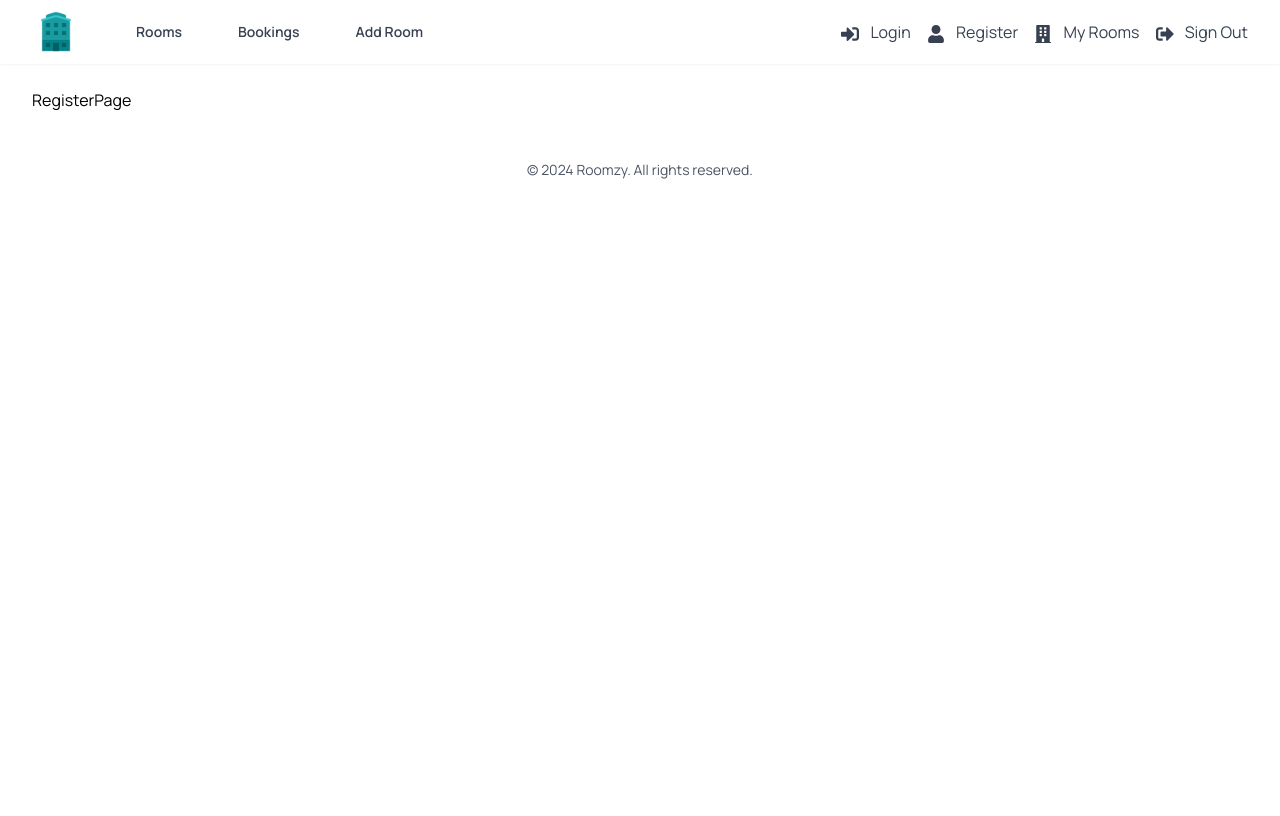
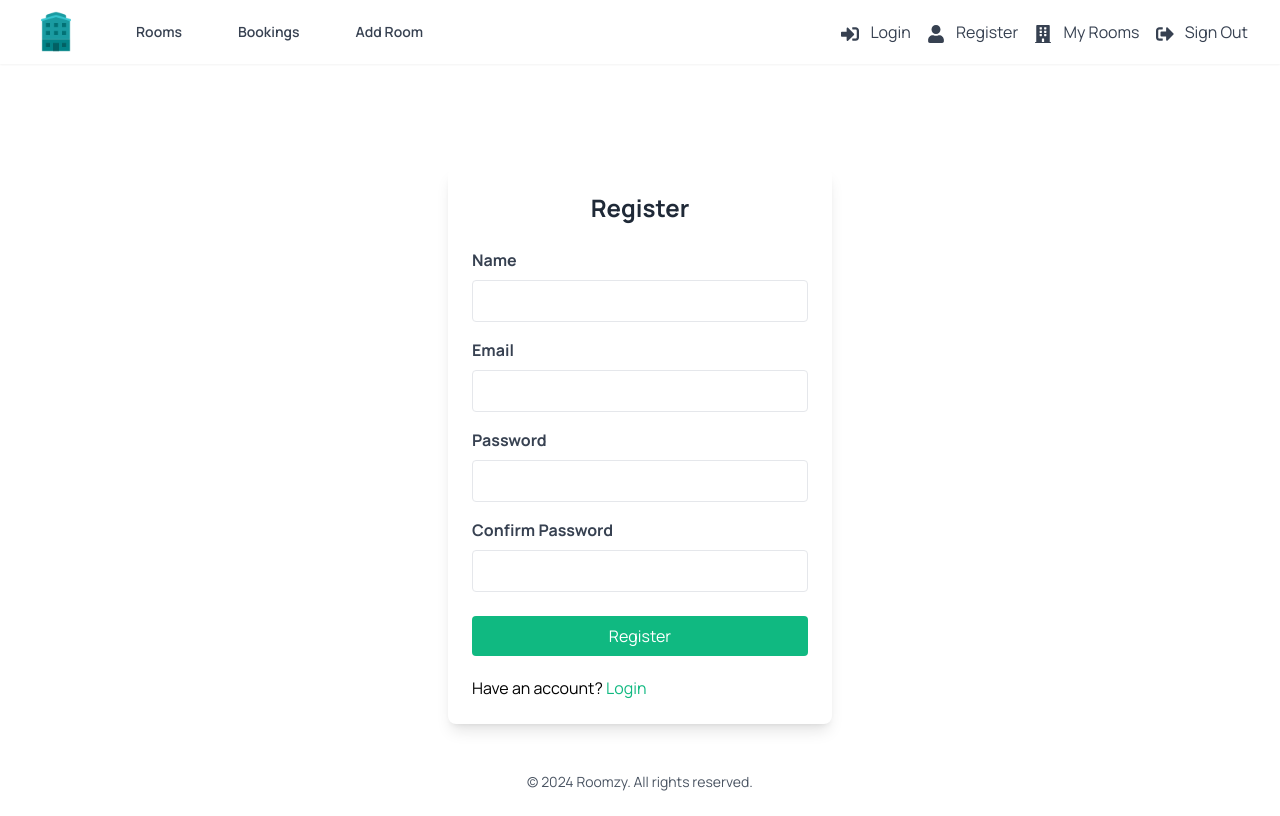
Before and after one commit to AvikNayak22/roomzy, a Next.js app: page /register in a window 1280 px wide. Built offline with nearby package versions, Linux system fonts and the light colour scheme.

Commit message:
login and register page created

```diff
--- a/app/login/page.jsx
+++ b/app/login/page.jsx
@@ -1,7 +1,63 @@
 import React from "react";
+import Link from "next/link";
 
 const LoginPage = () => {
-  return <div>LoginPage</div>;
+  return (
+    <div className="flex items-center justify-center">
+      <div className="bg-white shadow-lg rounded-lg p-6 w-full max-w-sm mt-20">
+        <form>
+          <h2 className="text-2xl font-bold text-center text-gray-800 mb-6">
+            Login
+          </h2>
+          <div className="mb-4">
+            <label
+              htmlFor="email"
+              className="block text-gray-700 font-bold mb-2"
+            >
+              Email
+            </label>
+            <input
+              type="email"
+              id="email"
+              name="email"
+              className="border rounded w-full py-2 px-3"
+              required
+            />
+          </div>
+          <div className="mb-6">
+            <label
+              htmlFor="password"
+              className="block text-gray-700 font-bold mb-2"
+            >
+              Password
+            </label>
+            <input
+              type="password"
+              id="password"
+              name="password"
+              className="border rounded w-full py-2 px-3"
+              required
+            />
+          </div>
+          <div className="flex flex-col gap-5">
+            <button
+              type="submit"
+              className="bg-emerald-500 text-white px-4 py-2 rounded hover:bg-emerald-700"
+            >
+              Login
+            </button>
+            <p>
+              No account?
+              <Link href="/register" className="text-emerald-500">
+                {" "}
+                Register
+              </Link>
+            </p>
+          </div>
+        </form>
+      </div>
+    </div>
+  );
 };
 
 export default LoginPage;
--- a/app/register/page.jsx
+++ b/app/register/page.jsx
@@ -1,7 +1,93 @@
+import Link from "next/link";
 import React from "react";
 
 const RegisterPage = () => {
-  return <div>RegisterPage</div>;
+  return (
+    <div className="flex items-center justify-center">
+      <div className="bg-white shadow-lg rounded-lg p-6 w-full max-w-sm mt-20">
+        <form>
+          <h2 className="text-2xl font-bold text-center text-gray-800 mb-6">
+            Register
+          </h2>
+          <div className="mb-4">
+            <label
+              htmlFor="name"
+              className="block text-gray-700 font-bold mb-2"
+            >
+              Name
+            </label>
+            <input
+              type="text"
+              id="name"
+              name="name"
+              className="border rounded w-full py-2 px-3"
+              required
+            />
+          </div>
+          <div className="mb-4">
+            <label
+              htmlFor="email"
+              className="block text-gray-700 font-bold mb-2"
+            >
+              Email
+            </label>
+            <input
+              type="email"
+              id="email"
+              name="email"
+              className="border rounded w-full py-2 px-3"
+              required
+            />
+          </div>
+          <div className="mb-4">
+            <label
+              htmlFor="password"
+              className="block text-gray-700 font-bold mb-2"
+            >
+              Password
+            </label>
+            <input
+              type="password"
+              id="password"
+              name="password"
+              className="border rounded w-full py-2 px-3"
+              required
+            />
+          </div>
+          <div className="mb-6">
+            <label
+              htmlFor="confirm-password"
+              className="block text-gray-700 font-bold mb-2"
+            >
+              Confirm Password
+            </label>
+            <input
+              type="password"
+              id="confirm-password"
+              name="confirm-password"
+              className="border rounded w-full py-2 px-3"
+              required
+            />
+          </div>
+          <div className="flex flex-col gap-5">
+            <button
+              type="submit"
+              className="bg-emerald-500 text-white px-4 py-2 rounded hover:bg-emerald-700"
+            >
+              Register
+            </button>
+            <p>
+              Have an account?
+              <Link href="/login" className="text-emerald-500">
+                {" "}
+                Login
+              </Link>
+            </p>
+          </div>
+        </form>
+      </div>
+    </div>
+  );
 };
 
 export default RegisterPage;
```
